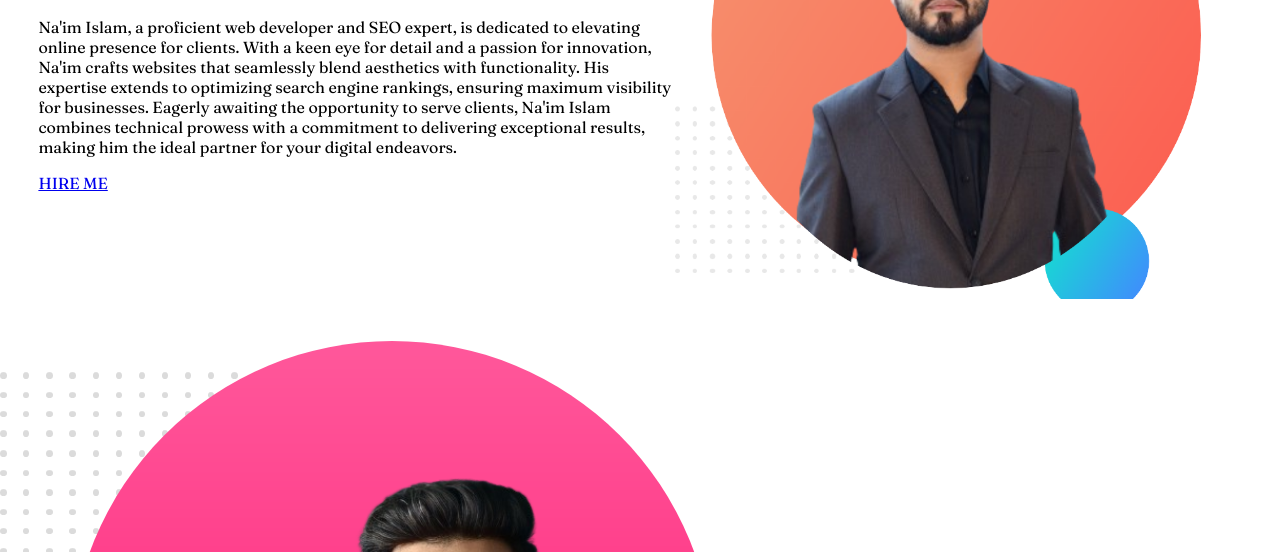
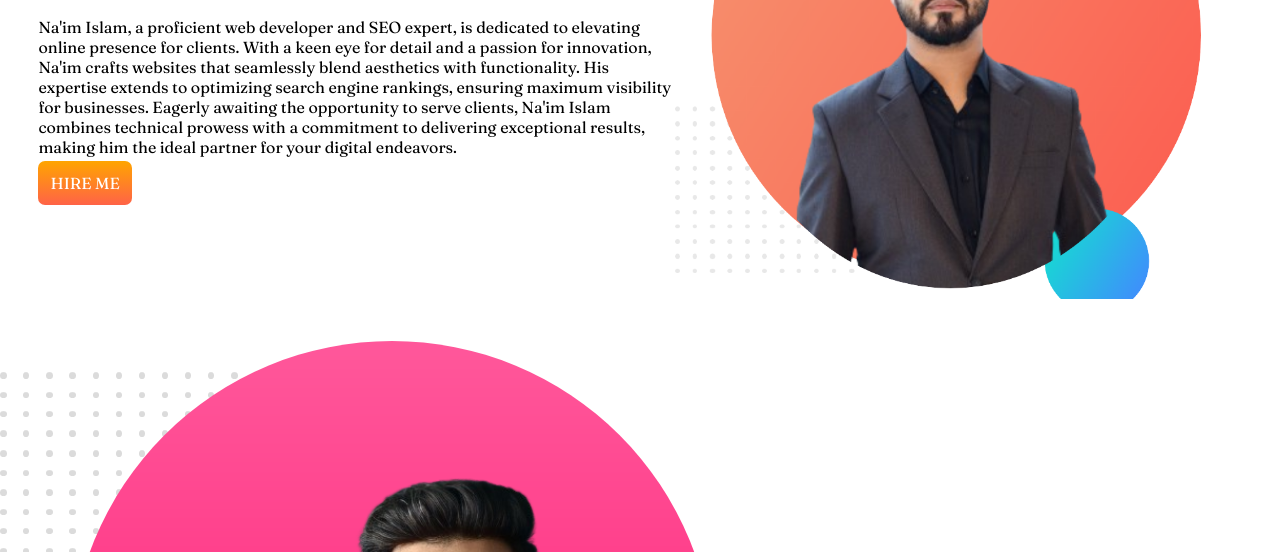
Before and after one commit to NaimIslamm/portfolio2nd, a plain HTML site: page index.html in a window 1280 px wide. Shown: the part 248-800 px from the top of the page. Drawn offline with Linux system fonts and the light colour scheme.

Commit message:
added button with  style

```diff
--- a/style.css
+++ b/style.css
@@ -18,3 +18,10 @@ body{
 .topdiv img{
     width: 400%;
 }
+a{
+    background-image: linear-gradient(orange, tomato);
+    padding: 12px;
+    border-radius: 7px;
+    color: white;
+    text-decoration-line: none;
+}
```
